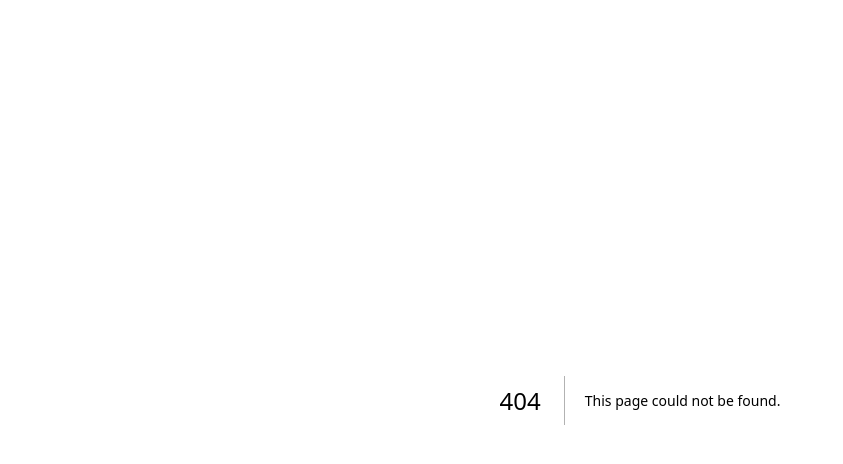
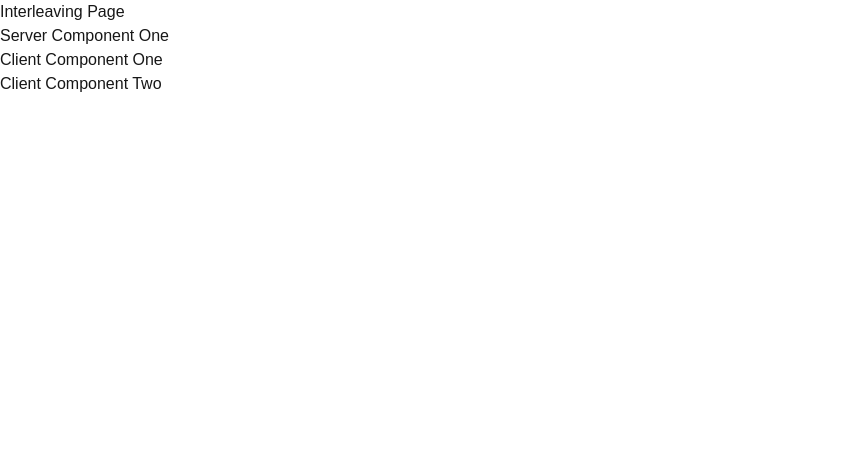
Before and after one commit to FyslAhmd/rendering-next.js, a Next.js app: page /interleaving in a window 1280 px wide. Before the commit this address had no page. Shown: the top 464 px of the page, without its empty margins (0-843 px from the left). Built offline with nearby package versions, Linux system fonts and the light colour scheme.

Commit message:
interleaving server and client component

```diff
--- /dev/null
+++ b/src/app/interleaving/page.jsx
@@ -0,0 +1,13 @@
+import ServerComponentOne from "@/component/server-component-1";
+
+// import ClientComponentOne from "@/component/client-component-1";
+
+export default function Page() {
+  return (
+    <div>
+      <h1>Interleaving Page</h1>
+      <ServerComponentOne />
+      {/* <ClientComponentOne /> */}
+    </div>
+  );
+}
--- a/src/app/server-route/page.jsx
+++ b/src/app/server-route/page.jsx
@@ -1,10 +1,10 @@
 import ImageSlider from "@/component/ImageSlider";
-import { clientSideFunction } from "@/utils/client-utils";
+// import { clientSideFunction } from "@/utils/client-utils";
 import { serverSideFunction } from "@/utils/server-utils";
 
 export default function Server() {
   const result = serverSideFunction();
-  const res = clientSideFunction();
+  // const res = clientSideFunction();
   console.log(result);
   return (
     <>
--- /dev/null
+++ b/src/component/client-component-1.jsx
@@ -0,0 +1,13 @@
+"use client";
+import { useState } from "react";
+import ClientComponentTwo from "./client-component-2";
+
+export default function ClientComponentOne() {
+  const [name, setName] = useState("Batman");
+  return (
+    <div>
+      <h1>Client Component One</h1>
+      <ClientComponentTwo />
+    </div>
+  );
+}
--- /dev/null
+++ b/src/component/client-component-2.jsx
@@ -0,0 +1,7 @@
+"use client"
+import { useState } from "react";
+
+export default function ClientComponentTwo() {
+  const [name, setName] = useState("Batman");
+  return <div>Client Component Two</div>;
+}
--- /dev/null
+++ b/src/component/server-component-1.jsx
@@ -0,0 +1,14 @@
+import fs from "fs";
+// import ServerComponentTwo from "./server-component-2";
+import ClientComponentOne from "./client-component-1";
+
+export default function ServerComponentOne() {
+  fs.readFileSync("src/component/server-component-1.jsx", "utf-8");
+  return (
+    <div>
+      <h1>Server Component One</h1>
+      {/* <ServerComponentTwo /> */}
+      <ClientComponentOne />
+    </div>
+  );
+}
--- /dev/null
+++ b/src/component/server-component-2.jsx
@@ -0,0 +1,8 @@
+import fs from 'fs';
+
+export default function ServerComponentTwo() {
+    fs.readFileSync("src/component/server-component-2.jsx","utf-8");
+    return (
+        <div>Server Component Two</div>
+    );
+}
```
